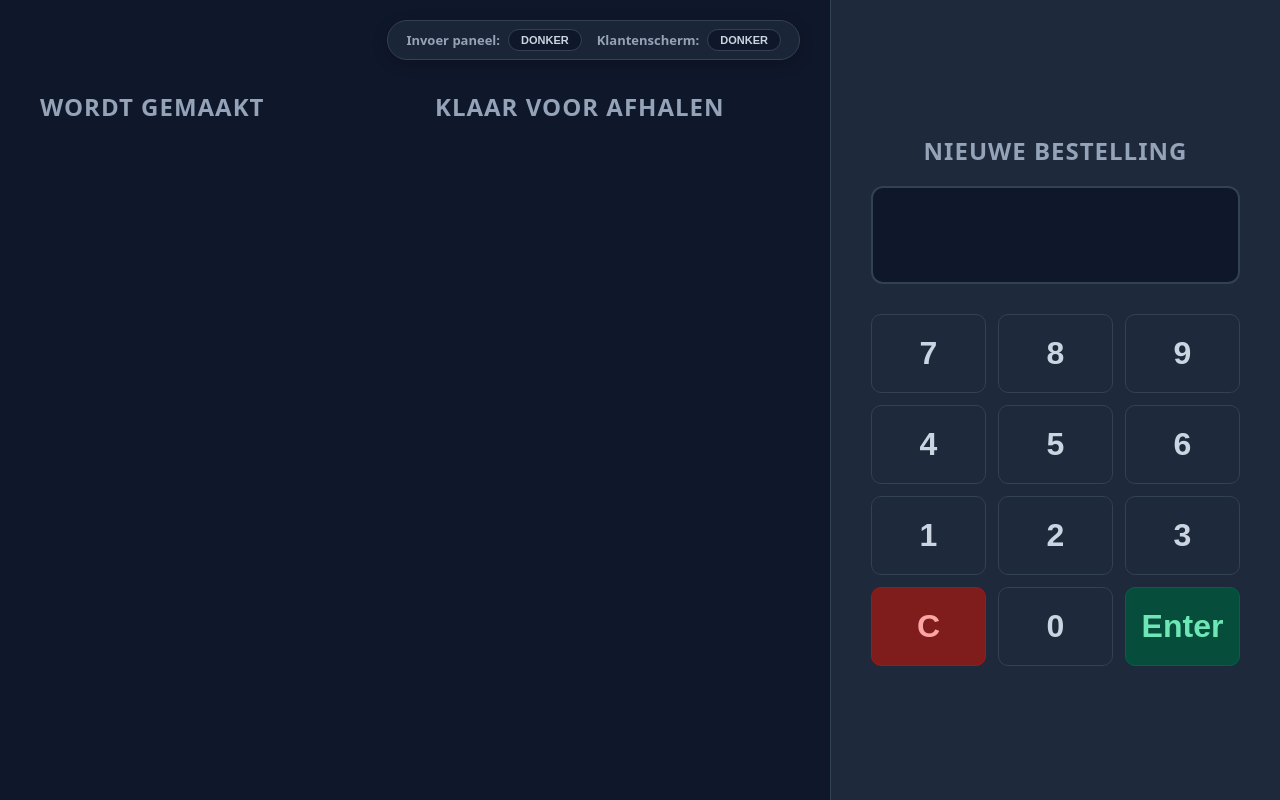
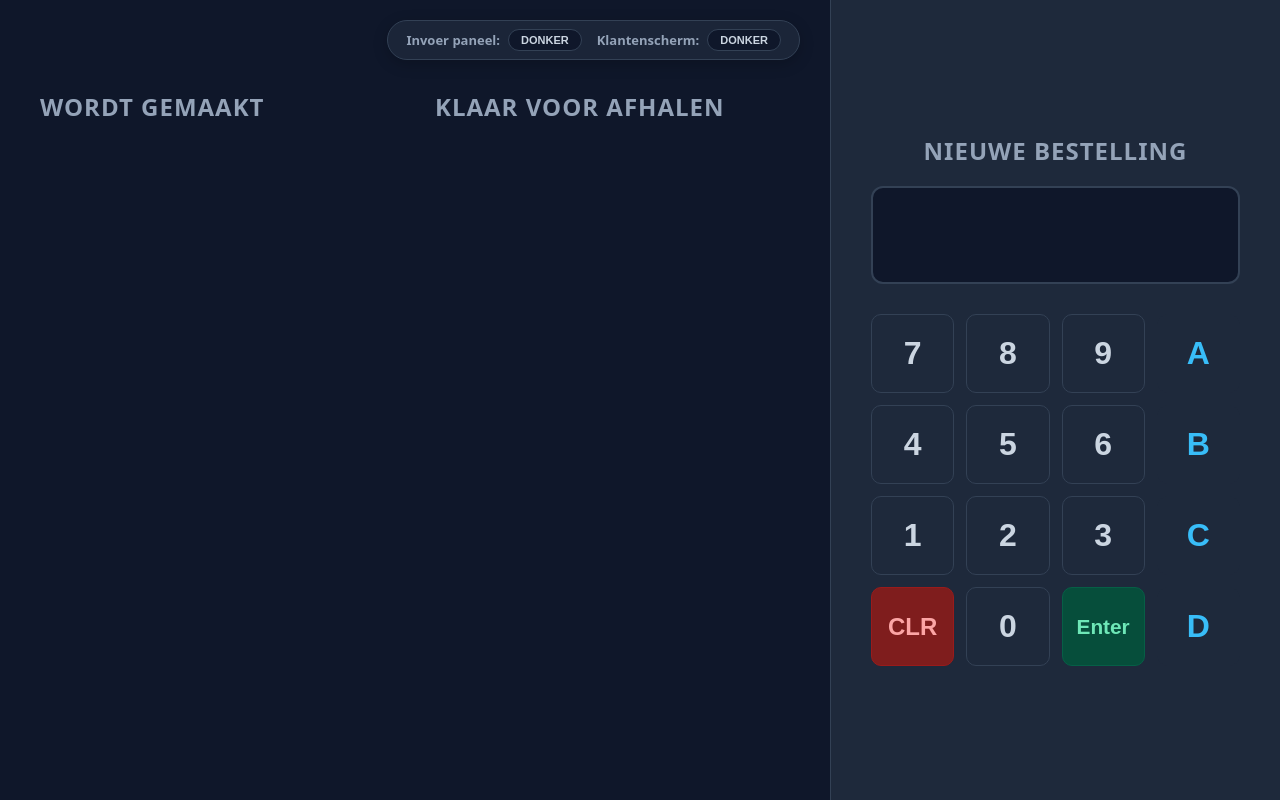
Before and after one commit to woutvde/mosseldisplay, a Flask app: page / in a window 1280 px wide. Run offline with Flask 3, Linux system fonts and the light colour scheme; data that the repository does not hold is empty.

Commit message:
add ability to input A B C D along with the order number. Used for multiple pos systems.

```diff
--- a/app.py
+++ b/app.py
@@ -26,14 +26,16 @@ def handle_orders():
     global order_data
     if request.method == 'POST':
         data = request.get_json() or {}
-        order = str(data.get('order', '')).strip()
+        # Normalize order numbers to uppercase to ensure POS letters and keypad letters match perfectly
+        order = str(data.get('order', '')).strip().upper()
         status = data.get('status', 'preparing')
         source = data.get('source', '')
 
         if source == 'pos':
             order_data['pos_connected'] = True
 
-        if order and order.isdigit():
+        # Changed .isdigit() to .isalnum() to support formats like a493, b39, c39
+        if order and order.isalnum():
             if order in order_data['preparing']:
                 order_data['preparing'].remove(order)
             if order in order_data['ready']:
@@ -51,6 +53,7 @@ def handle_orders():
 @app.route('/api/orders/<order>/ready', methods=['PUT'])
 def move_to_ready(order):
     global order_data
+    order = order.upper()  # Enforce case safety
     if order in order_data['preparing']:
         order_data['preparing'].remove(order)
         if order not in order_data['ready']:
@@ -60,6 +63,7 @@ def move_to_ready(order):
 @app.route('/api/orders/<order>', methods=['DELETE'])
 def delete_order(order):
     global order_data
+    order = order.upper()  # Enforce case safety
     if order in order_data['preparing']:
         order_data['preparing'].remove(order)
     if order in order_data['ready']:
--- a/templates/input.html
+++ b/templates/input.html
@@ -87,9 +87,11 @@
             border-radius: 12px;
             transition: all 0.3s ease;
         }
+
+        /* Updated layout style to handle a 4-column grid setup neatly */
         .numpad {
             display: grid;
-            grid-template-columns: repeat(3, 1fr);
+            grid-template-columns: repeat(4, 1fr);
             gap: 12px;
             width: 100%;
         }
@@ -105,10 +107,11 @@
             transition: all 0.2s;
         }
         .btn:hover { background-color: #334155; color: white; }
-        .btn-clear { background-color: #7f1d1d; color: #fca5a5; border-color: #991b1b; }
+        .btn-clear { background-color: #7f1d1d; color: #fca5a5; border-color: #991b1b; font-size: 1.5rem; }
         .btn-clear:hover { background-color: #991b1b; }
-        .btn-enter { background-color: #064e3b; color: #6ee7b7; border-color: #065f46; }
+        .btn-enter { background-color: #064e3b; color: #6ee7b7; border-color: #065f46; font-size: 1.3rem; }
         .btn-enter:hover { background-color: #065f46; }
+        .btn-alpha { color: #38bdf8; border-color: #1e293b; } /* Custom highlight color for letters */
 
         /* Grid Layout Configuration */
         .orders-grid {
@@ -173,6 +176,7 @@
         body.light-theme .btn-clear:hover { background-color: #fca5a5; }
         body.light-theme .btn-enter { background-color: #d1fae5; color: #065f46; border-color: #a7f3d0; }
         body.light-theme .btn-enter:hover { background-color: #a7f3d0; }
+        body.light-theme .btn-alpha { color: #0284c7; }
 
         body.light-theme .order-btn { background: #ffffff; }
         body.light-theme .preparing-btn { border-color: #f59e0b; color: #d97706; }
@@ -215,19 +219,27 @@
         <h2>Nieuwe Bestelling</h2>
         <input type="text" id="orderInput" readonly>
 
+        <!-- Expanded Grid layout showing numeric values side by side with tracking IDs -->
         <div class="numpad">
             <button class="btn" onclick="appendNum('7')">7</button>
             <button class="btn" onclick="appendNum('8')">8</button>
             <button class="btn" onclick="appendNum('9')">9</button>
+            <button class="btn btn-alpha" onclick="appendNum('A')">A</button>
+
             <button class="btn" onclick="appendNum('4')">4</button>
             <button class="btn" onclick="appendNum('5')">5</button>
             <button class="btn" onclick="appendNum('6')">6</button>
+            <button class="btn btn-alpha" onclick="appendNum('B')">B</button>
+
             <button class="btn" onclick="appendNum('1')">1</button>
             <button class="btn" onclick="appendNum('2')">2</button>
             <button class="btn" onclick="appendNum('3')">3</button>
-            <button class="btn btn-clear" onclick="clearInput()">C</button>
+            <button class="btn btn-alpha" onclick="appendNum('C')">C</button>
+
+            <button class="btn btn-clear" onclick="clearInput()">CLR</button>
             <button class="btn" onclick="appendNum('0')">0</button>
             <button class="btn btn-enter" onclick="submitOrder()">Enter</button>
+            <button class="btn btn-alpha" onclick="appendNum('D')">D</button>
         </div>
     </div>
 
@@ -271,12 +283,18 @@
         function appendNum(num) { if (isPosConnected) return; inputField.value += num; }
         function clearInput() { if (isPosConnected) return; inputField.value = ''; }
 
+        // Keyboard tracking adjusted to recognize alphanumeric entries cleanly
         document.addEventListener('keydown', (e) => {
             if (isPosConnected) return;
-            if (e.key >= '0' && e.key <= '9') appendNum(e.key);
+            const key = e.key.toUpperCase();
+
+            // Allow numbers 0-9 and letters A-D
+            if ((key >= '0' && key <= '9') || ['A', 'B', 'C', 'D'].includes(key)) {
+                appendNum(key);
+            }
             if (e.key === 'Backspace') inputField.value = inputField.value.slice(0, -1);
             if (e.key === 'Enter') submitOrder();
-            if (e.key === 'Escape' || e.key.toLowerCase() === 'c') clearInput();
+            if (e.key === 'Escape') clearInput();
         });
 
         async function submitOrder() {
```
